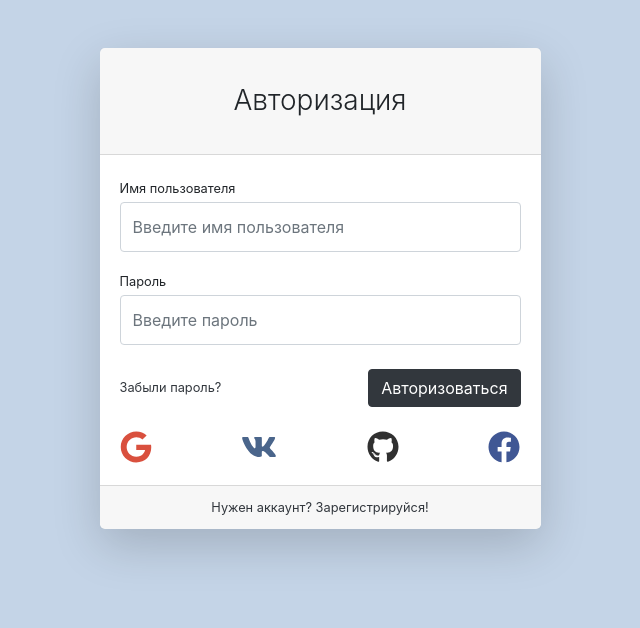
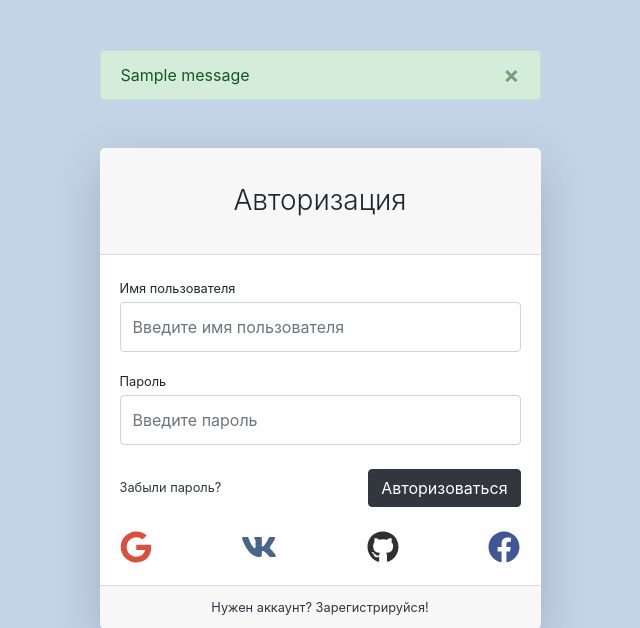
Before and after one commit to egor200512/store_site, a Django app: page /users/login/ in a window 1280 px wide. Shown: the top 628 px of the page, without its empty margins (320-960 px from the left). Run offline with Django 5.2, Linux system fonts and the light colour scheme; tables that the repository leaves empty hold one stand-in row (values such as "Sample post"); one stand-in notice (Sample message) is shown; some libraries are stand-ins or nearby versions.

Commit message:
messages added

```diff
--- a/users/templates/users/login.html
+++ b/users/templates/users/login.html
@@ -5,9 +5,17 @@
     <div class="container">
         <div class="row justify-content-center">
             <div class="col-lg-5">
-                {% if form.non_field_errors %}
-                <div class="alert alert-warning alert-dismissible fade show" role="alert" style="margin-top: 50px;">
-                    {{ form.non_field_errors }}
+                {% if messages or form.non_field_errors %}
+                <div class="alert
+                {% if messages %} alert-success {% else %} alert-warning {% endif %}
+                alert-dismissible fade show" role="alert" style="margin-top: 50px;">
+                    {% if messages %}
+                        {% for message in messages %}
+                            {{ message }}
+                        {% endfor %}
+                    {% else %}
+                        {{ form.non_field_errors }}
+                    {% endif %}
                     <button type="button" class="close" data-dismiss="alert" aria-label="Close">
                         <span aria-hidden="true">&times;</span>
                     </button>
--- a/users/views.py
+++ b/users/views.py
@@ -1,6 +1,6 @@
 from django.http import HttpResponseRedirect
 from django.shortcuts import render, redirect
-from django.contrib import auth
+from django.contrib import auth, messages
 from django.urls import reverse
 
 from users.forms import UserLoginForm, UserRegistrationForm, UserProfileForm
@@ -30,6 +30,7 @@ def register(request):
         form = UserRegistrationForm(data=request.POST)
         if form.is_valid():
             form.save()
+            messages.success(request, 'Вы успешно зарегистрировались!')
             return HttpResponseRedirect(reverse('users:login'))
     else:
         form = UserRegistrationForm()
```
Also changed, not shown: db.sqlite3.
